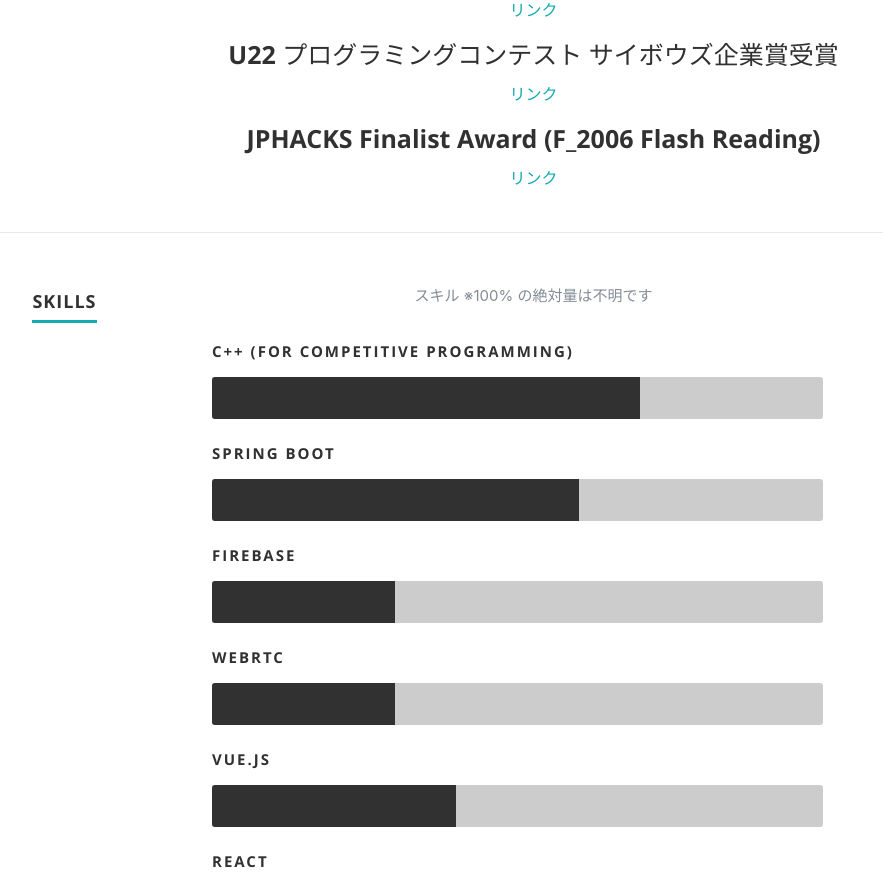
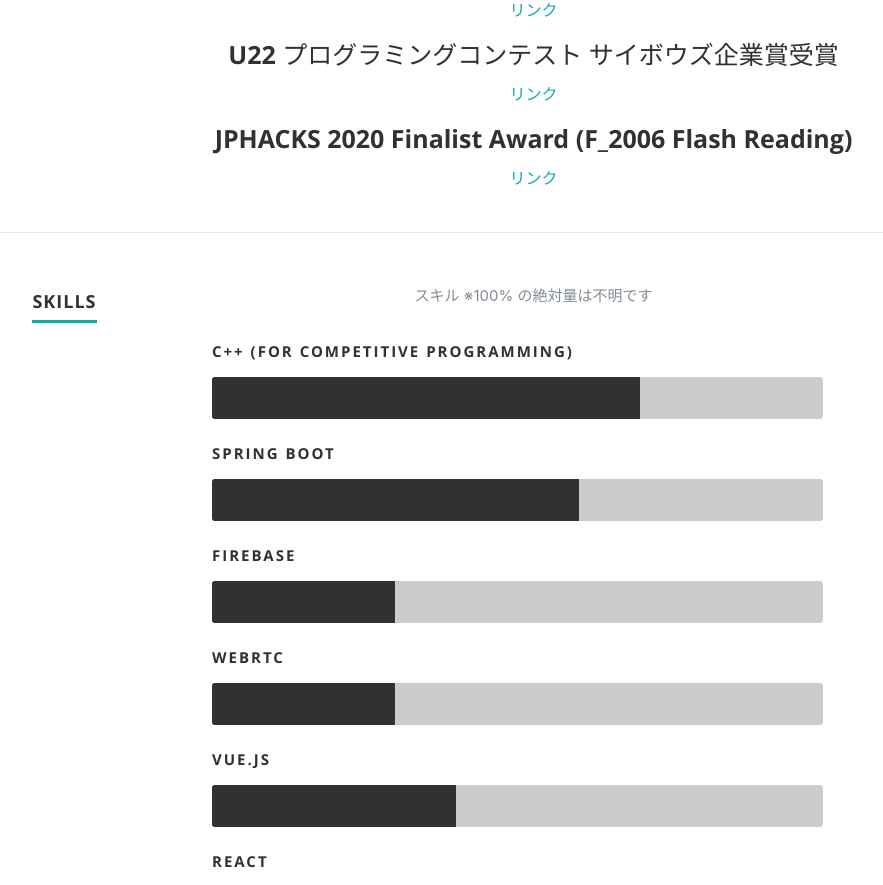
Before and after one commit to asSqr/as-sqr-portfolio, a React (Create React App) app: page / in a window 1280 px wide. Shown: the part 2280-3165 px from the top of the page, without its empty margins (193-1076 px from the left). Built offline with nearby package versions, Linux system fonts and the light colour scheme.

Commit message:
チョット修正

```diff
--- a/src/Components/Resume.js
+++ b/src/Components/Resume.js
@@ -70,7 +70,7 @@ class Resume extends Component {
                 <div key="U22"><h3>U22 プログラミングコンテスト サイボウズ企業賞受賞</h3>
                   <p className="info"><a href="https://u22procon.com/2014/kojin.php">リンク</a></p>
                 </div>
-                <div key="JPHACKS"><h3>JPHACKS Finalist Award (F_2006 Flash Reading)</h3>
+                <div key="JPHACKS"><h3>JPHACKS 2020 Finalist Award (F_2006 Flash Reading)</h3>
                   <p className="info"><a href="https://jphacks.com/information/award-finalists2020/">リンク</a></p>
                 </div>
               </div>
```
